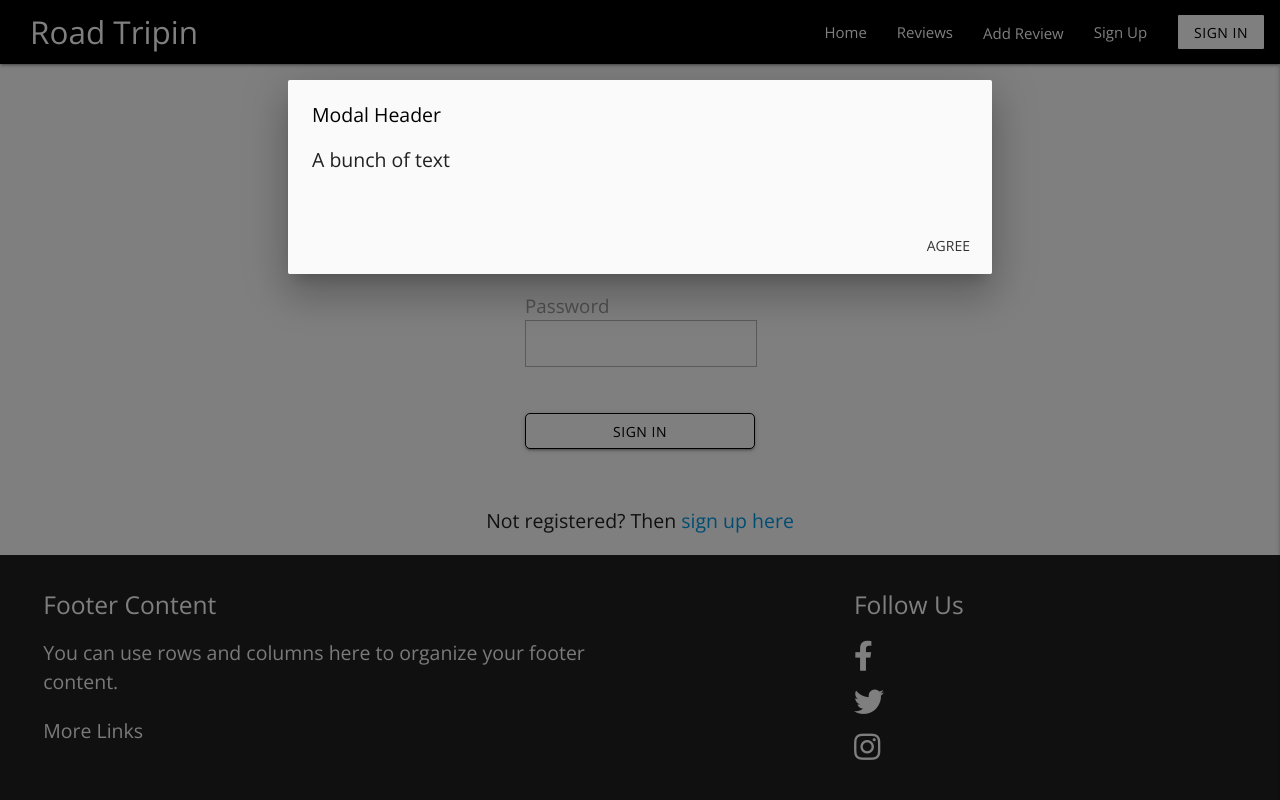
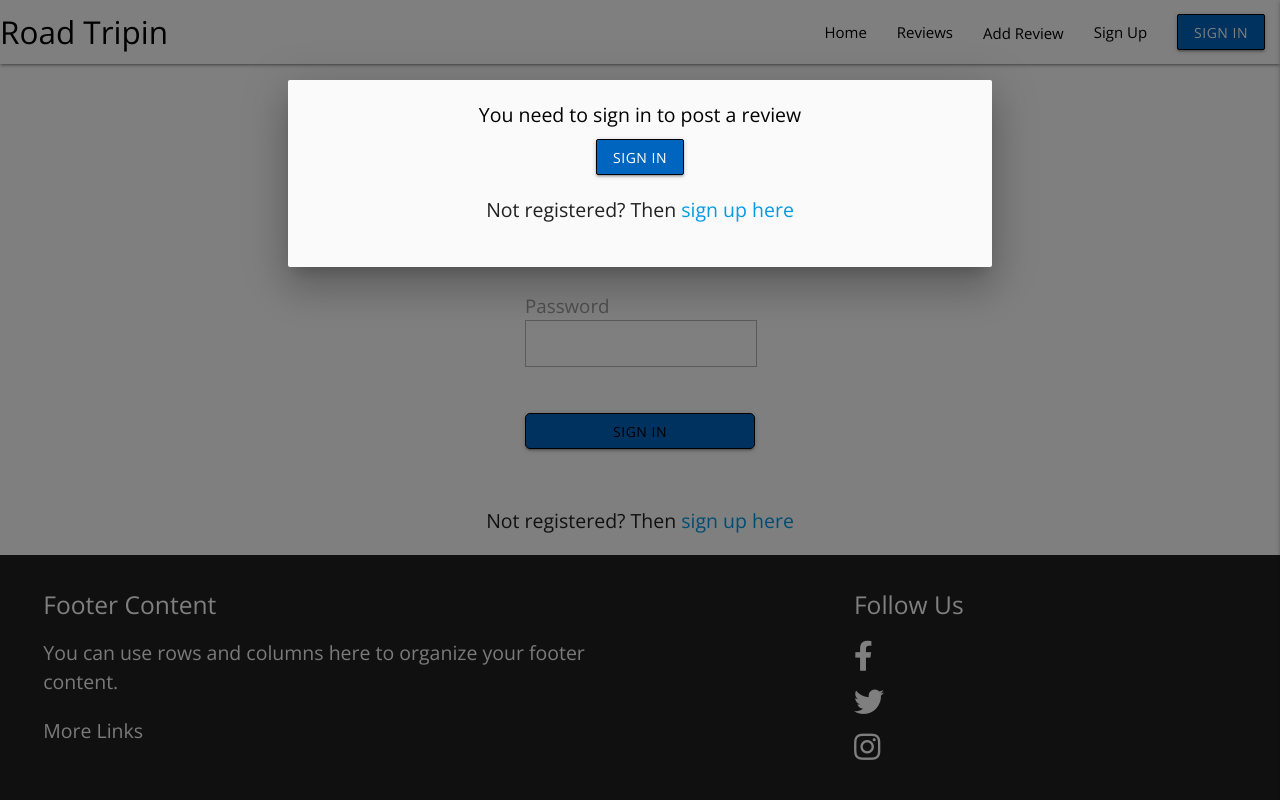
Before and after one commit to scotty-james/Milestone-Project-3--North-Coast-500, a Flask app: page /login in a window 1280 px wide, after a click on "Add Review". Run offline with Flask 2, Linux system fonts and the light colour scheme; some libraries are stand-ins or nearby versions.

Commit message:
Style navbar with custom CSS

```diff
--- a/static/css/style.css
+++ b/static/css/style.css
@@ -8,12 +8,12 @@
 	font-size: 10px;
 }
 
-
-/*-------------------------------------------General*/
-
 .container {
   width: 95%;
 }
+
+
+/*-------------------------------------------General*/
 
 html,
 body {
@@ -73,17 +73,31 @@ a {
 }
 
 .btn {
-  color: rgb(0, 0, 0);
-  background-color: rgb(255, 255, 255);
+  color: white;
+  background-color: #0065BF;
   border-radius: 5;
   border: 1px solid black;
 }
 
+.btn:hover {
+  background-color: black;
+  color: white;
+}
+
 /*-------------------------------------------NavBar*/
 
-.brand-logo {
+.brand-logo a {
   padding: 0;
   margin-left: 2rem;
+  color: black;
+}
+
+.nav-extended {
+  background-color: white;
+}
+
+.nav-wrapper ul a {
+  color: black;
 }
 
 /*-------------------------------------------Home Page*/
@@ -124,8 +138,8 @@ a {
 
 .side-image-txt {
   position: absolute;
-  top: 50%;
-  left: 50%;
+  top: 70%;
+  left: 90%;
   transform: translate(-50%, -50%);
   background-color: rgba(255, 255, 255, 0.9);
 }
@@ -178,20 +192,30 @@ a {
 
 #submit {
   color: rgb(0, 0, 0);
-  background-color: rgb(255, 255, 255);
+  background-color: #0065BF;
   border-radius: 5px;
   width: 100%;
   border: 1px solid black;
   margin-top: 1.25rem;
 }
 
+#submit:hover {
+  background-color: black;
+  color: white;
+}
+
 #cancel-submit {
   color: rgb(0, 0, 0);
-  background-color: rgb(255, 255, 255);
+  background-color: #0065BF;
   border-radius: 5px;
   width: 100%;
   border: 1px solid black;
   margin-bottom: 1.25rem;
+}
+
+#canccel-submit:hover {
+  background-color: black;
+  color: white;
 }
 
 label.form-label {
@@ -201,7 +225,6 @@ label.form-label {
 
 .form-label {
   font-size: 1.25rem;
-  background: rgb(255, 255, 255);
   padding-top: 0;
   margin-top: 0;
 }
@@ -212,12 +235,10 @@ label.form-label {
 }
 
 #username {
-  background: rgb(255, 255, 255);
   border: 1px solid rgba(184, 178, 178, 0.986);
 }
 
 #password {
-background: rgb(255, 255, 255);
 border: 1px solid rgba(184, 178, 178, 0.986);
 }
 
@@ -386,7 +407,7 @@ button, input, optgroup, select, textarea {
 
   .add-form {
     margin: auto;
-    padding: 0 5rem 1rem 5rem;
+    padding: 0 3rem 1rem 3rem;
     align-content: center;
   }
   }
--- a/templates/base.html
+++ b/templates/base.html
@@ -15,21 +15,21 @@
 
 	<header>
        <!-- top navbar -->
-       <nav class="nav-extended black">
+       <nav class="nav-extended">
         <div class="nav-wrapper">
-            <a href="{{ url_for('home') }}" class="brand-logo">Road Tripin</a>
+            <a href="{{ url_for('home') }}" class="brand-logo black-text">Road Tripin</a>
             <a href="#" data-target="mobile-demo" class="sidenav-trigger right"><i class="fas fa-bars"></i></a>
             <ul class="right hide-on-med-and-down">
                 <li><a href="{{ url_for('home') }}">Home</a></li>
                 <li><a href="{{ url_for('get_posts') }}">Reviews</a></li>
                 {% if session.user %}
 				<li><a href="{{ url_for('profile', username=session['user']) }}">Profile</a></li>
-                <li><a href="{{ url_for('add_post') }}"class="btn">Add Review</a></li>
+                <li><a href="{{ url_for('add_post') }}"class="btn white-text">Add Review</a></li>
                 <li><a href="{{ url_for('logout') }}">Sign Out</a></li>
                 {% else %}
                 <li><a  class="waves-effect waves-light modal-trigger" href="#modal1">Add Review</a></li>
                 <li><a href="{{ url_for('register') }}">Sign Up</a></li>
-				<li><a href="{{ url_for('login') }}" class="btn">Sign In</a></li>
+				<li><a href="{{ url_for('login') }}" class="btn white-text">Sign In</a></li>
                 {% endif %}
 			</ul>
 		</div>
@@ -70,12 +70,10 @@
 
  <!-- Modal Structure -->
  <div id="modal1" class="modal">
-  <div class="modal-content">
-    <h4>Modal Header</h4>
-    <p>A bunch of text</p>
-  </div>
-  <div class="modal-footer">
-    <a href="#!" class="modal-close waves-effect waves-green btn-flat">Agree</a>
+  <div class="modal-content center-align">
+    <h4>You need to sign in to post a review</h4>
+    <a href="{{ url_for('login') }}" class="btn">Sign In</a>
+    <p class="center-align">Not registered? Then <a href="{{ url_for('register') }}">sign up here</a></p>
   </div>
 </div>
 
```
Also changed, not shown: templates/index.html (+2 -14 lines), static/images/route500sign.png (added).
